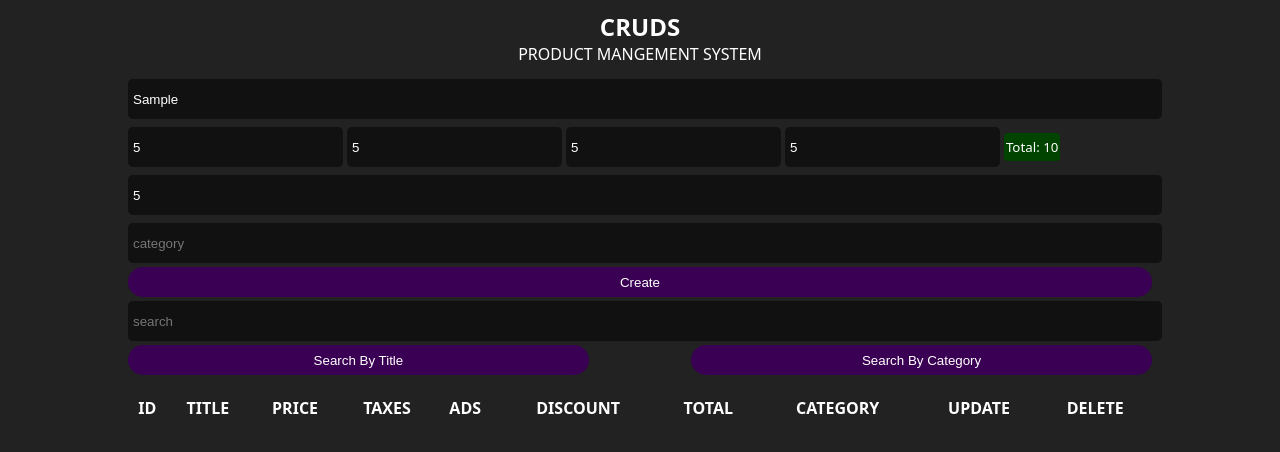
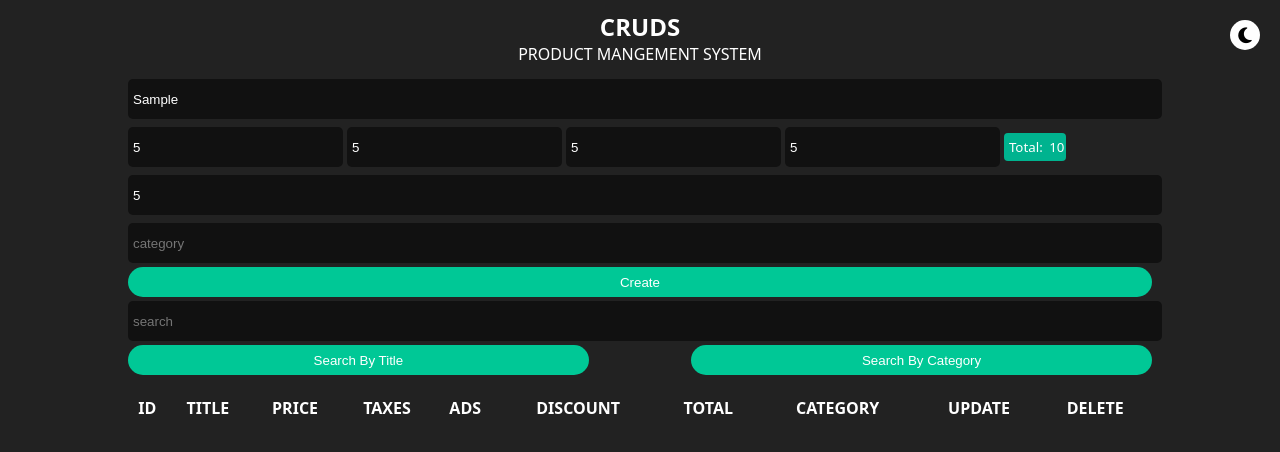
Before and after one commit to abdoBadawy74/crud-system, a plain HTML site: page index.html in a window 1280 px wide. Both pictures are taken after typing "Sample", "5", "5", "5", "5", "5" into the empty fields and a click on the button "Create". Drawn offline with Linux system fonts and the light colour scheme.

Commit message:
change style | add light mode

```diff
--- a/index.html
+++ b/index.html
@@ -4,6 +4,10 @@
     <meta charset="UTF-8" />
     <meta name="viewport" content="width=device-width, initial-scale=1.0" />
     <title>Crud System</title>
+    <link
+      rel="stylesheet"
+      href="https://cdnjs.cloudflare.com/ajax/libs/font-awesome/6.5.1/css/all.min.css"
+    />
     <link rel="stylesheet" href="./style.css" />
   </head>
   <body>
@@ -49,10 +53,19 @@
 
       <div class="outputs">
         <div class="searchBlock">
-          <input onkeyup="searchData(this.value)" type="text" id="search" placeholder="search" />
+          <input
+            onkeyup="searchData(this.value)"
+            type="text"
+            id="search"
+            placeholder="search"
+          />
           <div class="btnSearch">
-            <button onclick="getSearchMood(this.id)" id="searchTitle">Search By Title</button>
-            <button onclick="getSearchMood(this.id)" id="searchCategory">Search By Category</button>
+            <button onclick="getSearchMood(this.id)" id="searchTitle">
+              Search By Title
+            </button>
+            <button onclick="getSearchMood(this.id)" id="searchCategory">
+              Search By Category
+            </button>
           </div>
           <div id="deleteAll"></div>
           <table>
@@ -73,6 +86,9 @@
         </div>
       </div>
     </div>
+    <div class="dark-mode">
+      <i class="fa-solid fa-moon"></i>
+    </div>
     <script src="./script.js"></script>
   </body>
 </html>
--- a/script.js
+++ b/script.js
@@ -36,10 +36,10 @@ function getTotal() {
   if (price.value != "" && taxes.value != "" && ads.value != "") {
     let result = +price.value + +taxes.value + +ads.value - +discount.value;
     total.innerHTML = result;
-    total.style.background = "#040";
+    total.style.background = "#00B38F";
   } else {
     total.innerHTML = "";
-    total.style.background = "#a00d02";
+    total.style.background = "#f61504";
   }
 }
 
@@ -68,7 +68,12 @@ submit.onclick = function () {
     category: category.value.toLowerCase(),
   };
   // check data
-  if (title.value != "" && price.value != "" && category.value != "" && newpro.count <= 100) {
+  if (
+    title.value != "" &&
+    price.value != "" &&
+    category.value != "" &&
+    newpro.count <= 100
+  ) {
     if (mood === "create") {
       // count
       if (newpro.count > 1) {
@@ -105,7 +110,6 @@ function clear() {
   category.value = "";
 }
 
-
 // display product in table
 
 function display() {
@@ -116,7 +120,7 @@ function display() {
     document.getElementById("tbody").innerHTML += `
 
         <tr>
-        <td>${i+1}</td>
+        <td>${i + 1}</td>
         <td>${dataPros[i].title}</td>
         <td>${dataPros[i].price}</td>
         <td>${dataPros[i].taxes}</td>
@@ -240,3 +244,12 @@ function searchData(value) {
 }
 
 // clean data
+
+// light mode
+
+let mode = "light";
+let modeBtn = document.querySelector(".dark-mode");
+
+modeBtn.addEventListener("click", function () {
+  document.body.classList.toggle("dark");
+});
--- a/style.css
+++ b/style.css
@@ -35,25 +35,26 @@ input:focus {
   width: 20%;
 }
 #total {
-  background-color: #a00d02;
+  background-color: #f61504;
   padding: 5px 2px;
   border-radius: 4px;
 }
 #total::before {
   content: "Total: ";
+  padding: 3px;
 }
 button {
   width: 100%;
   height: 30px;
   border: 0;
   cursor: pointer;
-  background-color: #390053;
+  background-color: #00c896;
   color: #fff;
   border-radius: 20px;
   transition: 0.3s;
 }
 button:hover {
-  background-color: #51025f;
+  background-color: #247d66;
   letter-spacing: 1px;
 }
 .btnSearch {
@@ -77,3 +78,31 @@ table th {
 th td {
   padding: 5px;
 }
+.dark-mode {
+  position: absolute;
+  top: 20px;
+  right: 20px;
+  width: 30px;
+  height: 30px;
+  border-radius: 50%;
+  background-color: #fff;
+  color: #000;
+  font-size: 18px;
+  line-height: 30px;
+  text-align: center;
+  cursor: pointer;
+  transition: 0.3s;
+}
+
+.dark {
+  background-color: #fff;
+  color: #000;
+}
+.dark input {
+  background-color: #eee;
+  color: #000;
+}
+.dark .dark-mode {
+  background-color: #000;
+  color: #fff;
+}
```
